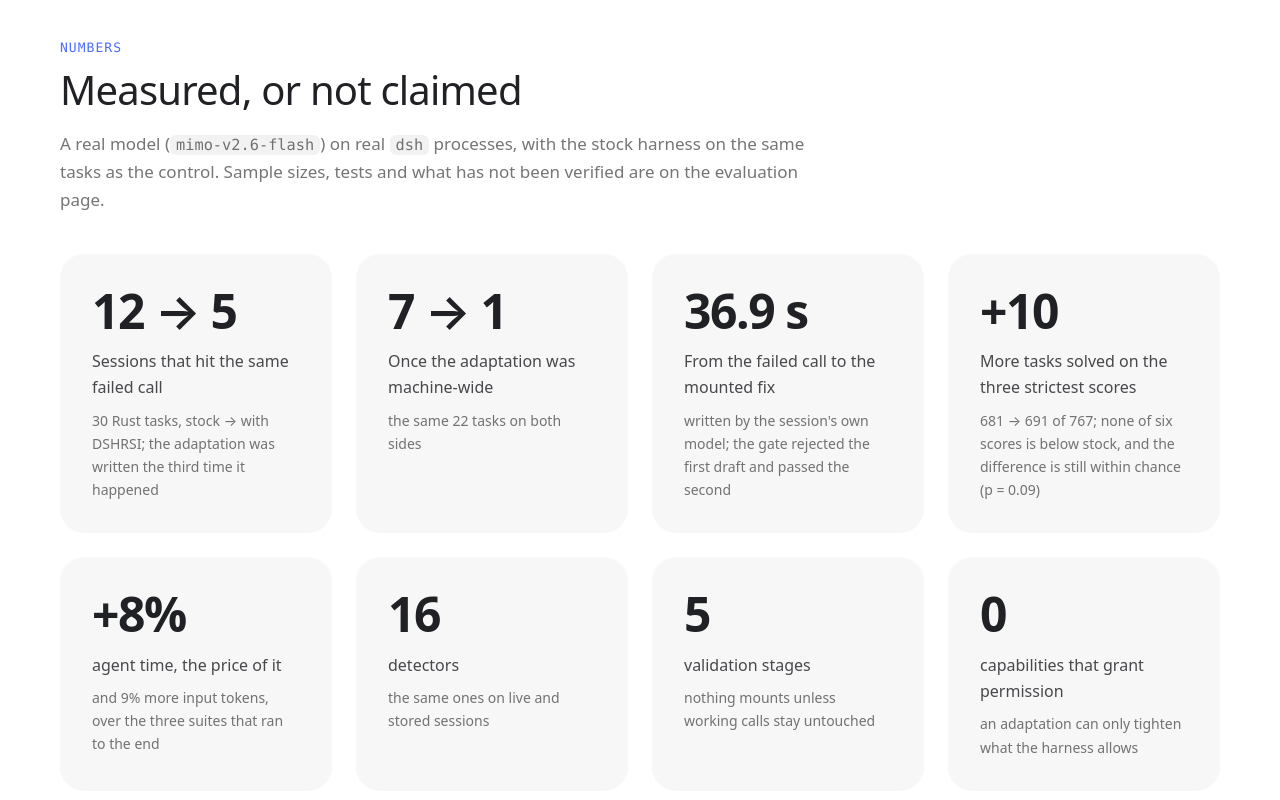
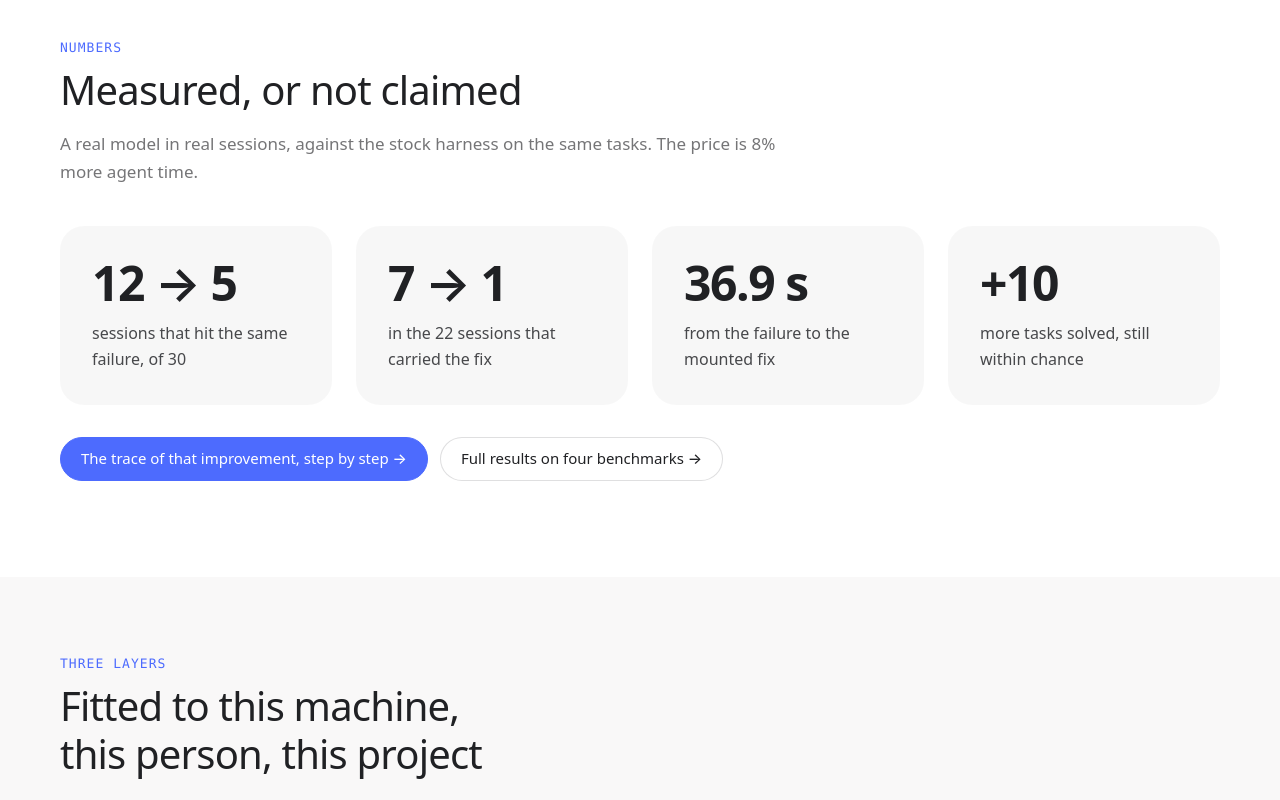
Before and after one commit to qybaihe/dshrsi, a website: page website/index.html in a window 1280 px wide. Shown: the part 3780-4580 px from the top of the page. Drawn offline with Linux system fonts and the light colour scheme.

Commit message:
Website: one row of four numbers, each caveat in its label
Co-Authored-By: Claude Fable 5.2 <noreply@anthropic.com>

```diff
--- a/website/assets/site.css
+++ b/website/assets/site.css
@@ -159,7 +159,6 @@ a.card .go { display: inline-block; margin-top: var(--space-4); color: var(--bra
 .stat .value { font: 600 clamp(34px, 4vw, 48px)/1.05 var(--font-display); letter-spacing: -0.03em; }
 .stat .value small { font-size: 0.45em; font-weight: 500; color: var(--text-3); letter-spacing: 0; margin-left: 4px; }
 .stat .label { margin-top: var(--space-3); color: var(--text-2); font-weight: 500; }
-.stat .note { margin-top: var(--space-2); color: var(--text-3); font-size: 14px; }
 
 /* ---------- prose pages ---------- */
 .prose h2 { margin: var(--space-8) 0 var(--space-4); font-size: clamp(24px, 2.6vw, 30px); font-weight: 500; line-height: 1.25; scroll-margin-top: 88px; }
--- a/website/index.html
+++ b/website/index.html
@@ -96,19 +96,13 @@
     <div class="head">
       <div class="kicker"><span lang="zh">数字</span><span lang="en">Numbers</span></div>
       <h2><span lang="zh">都是量出来的，量不出来的不写</span><span lang="en">Measured, or not claimed</span></h2>
-      <p><span lang="zh">真实模型（<code>mimo-v2.6-flash</code>）、真实的 <code>dsh</code> 进程，原版 Harness 在同样的题上作对照。样本大小、检验和没验证过的部分，评测页里都列着。</span><span lang="en">A real model (<code>mimo-v2.6-flash</code>) on real <code>dsh</code> processes, with the stock harness on the same tasks as the control. Sample sizes, tests and what has not been verified are on the evaluation page.</span></p>
+      <p><span lang="zh">真实模型、真实会话，和原版 Harness 在同样的题上对照。代价是用时多 8%。</span><span lang="en">A real model in real sessions, against the stock harness on the same tasks. The price is 8% more agent time.</span></p>
     </div>
-    <div class="grid c4" id="home-measured" style="margin-bottom:var(--space-5)">
-      <div class="stat"><div class="value">12 → 5</div><div class="label"><span lang="zh">撞上同一个失败调用的会话</span><span lang="en">Sessions that hit the same failed call</span></div><div class="note"><span lang="zh">30 道 Rust 题，原版 → 装上 DSHRSI；适配是第三次撞上时写出的</span><span lang="en">30 Rust tasks, stock → with DSHRSI; the adaptation was written the third time it happened</span></div></div>
-      <div class="stat"><div class="value">7 → 1</div><div class="label"><span lang="zh">适配全机生效之后</span><span lang="en">Once the adaptation was machine-wide</span></div><div class="note"><span lang="zh">两边是同样的 22 道题</span><span lang="en">the same 22 tasks on both sides</span></div></div>
-      <div class="stat"><div class="value">36.9 s</div><div class="label"><span lang="zh">从失败的调用到修好挂载</span><span lang="en">From the failed call to the mounted fix</span></div><div class="note"><span lang="zh">会话里的模型自己写的，第一稿被校验打回，第二稿通过</span><span lang="en">written by the session's own model; the gate rejected the first draft and passed the second</span></div></div>
-      <div class="stat"><div class="value">+10</div><div class="label"><span lang="zh">最严的三项成绩上多解出的题</span><span lang="en">More tasks solved on the three strictest scores</span></div><div class="note"><span lang="zh">681 → 691，共 767 题；六项成绩没有一项低于原版，差别还在随机波动之内（p = 0.09）</span><span lang="en">681 → 691 of 767; none of six scores is below stock, and the difference is still within chance (p = 0.09)</span></div></div>
-    </div>
-    <div class="grid c4" id="home-stats">
-      <div class="stat"><div class="value">+8%</div><div class="label"><span lang="zh">用时，这是代价</span><span lang="en">agent time, the price of it</span></div><div class="note"><span lang="zh">输入 token 多 9%，三个跑完的基准合计</span><span lang="en">and 9% more input tokens, over the three suites that ran to the end</span></div></div>
-      <div class="stat"><div class="value">16</div><div class="label"><span lang="zh">个判断点</span><span lang="en">detectors</span></div><div class="note"><span lang="zh">实时会话和历史会话用的是同一套</span><span lang="en">the same ones on live and stored sessions</span></div></div>
-      <div class="stat"><div class="value">5</div><div class="label"><span lang="zh">道校验关</span><span lang="en">validation stages</span></div><div class="note"><span lang="zh">不动本来成功的调用，才允许挂载</span><span lang="en">nothing mounts unless working calls stay untouched</span></div></div>
-      <div class="stat"><div class="value">0</div><div class="label"><span lang="zh">种放行能力</span><span lang="en">capabilities that grant permission</span></div><div class="note"><span lang="zh">适配只能收紧，放行不了 Harness 会拒绝的事</span><span lang="en">an adaptation can only tighten what the harness allows</span></div></div>
+    <div class="grid c4" id="home-measured">
+      <div class="stat"><div class="value">12 → 5</div><div class="label"><span lang="zh">撞上同一个失败的会话，共 30 个</span><span lang="en">sessions that hit the same failure, of 30</span></div></div>
+      <div class="stat"><div class="value">7 → 1</div><div class="label"><span lang="zh">带着这次改进的 22 个会话里</span><span lang="en">in the 22 sessions that carried the fix</span></div></div>
+      <div class="stat"><div class="value">36.9 s</div><div class="label"><span lang="zh">从失败到修好装上</span><span lang="en">from the failure to the mounted fix</span></div></div>
+      <div class="stat"><div class="value">+10</div><div class="label"><span lang="zh">多解出的题，差别还在随机波动之内</span><span lang="en">more tasks solved, still within chance</span></div></div>
     </div>
     <p style="margin-top:32px;display:flex;flex-wrap:wrap;gap:12px"><a class="btn primary" href="trace.html"><span lang="zh">逐步看这次改进的实录 →</span><span lang="en">The trace of that improvement, step by step →</span></a><a class="btn" href="bench.html"><span lang="zh">四个基准的完整结果 →</span><span lang="en">Full results on four benchmarks →</span></a></p>
   </div>
```
